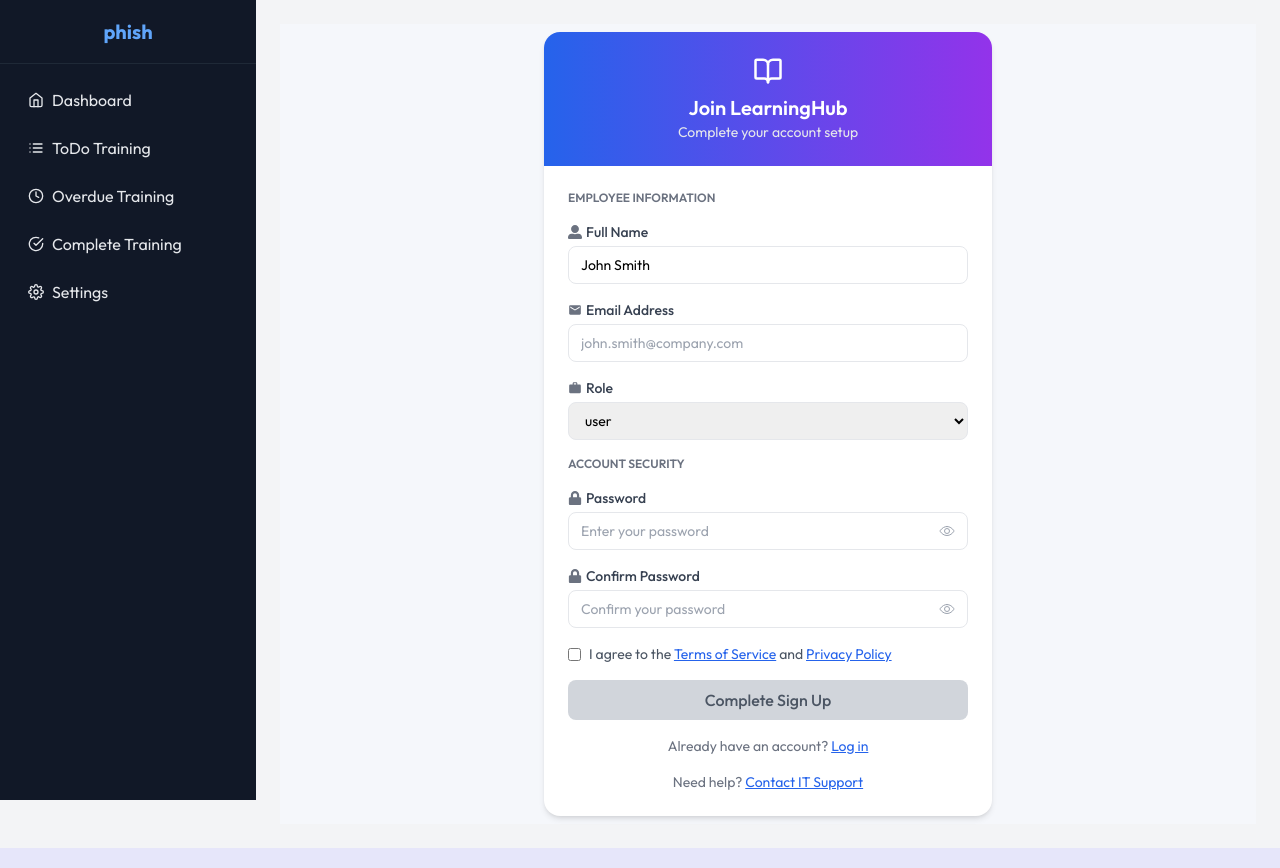
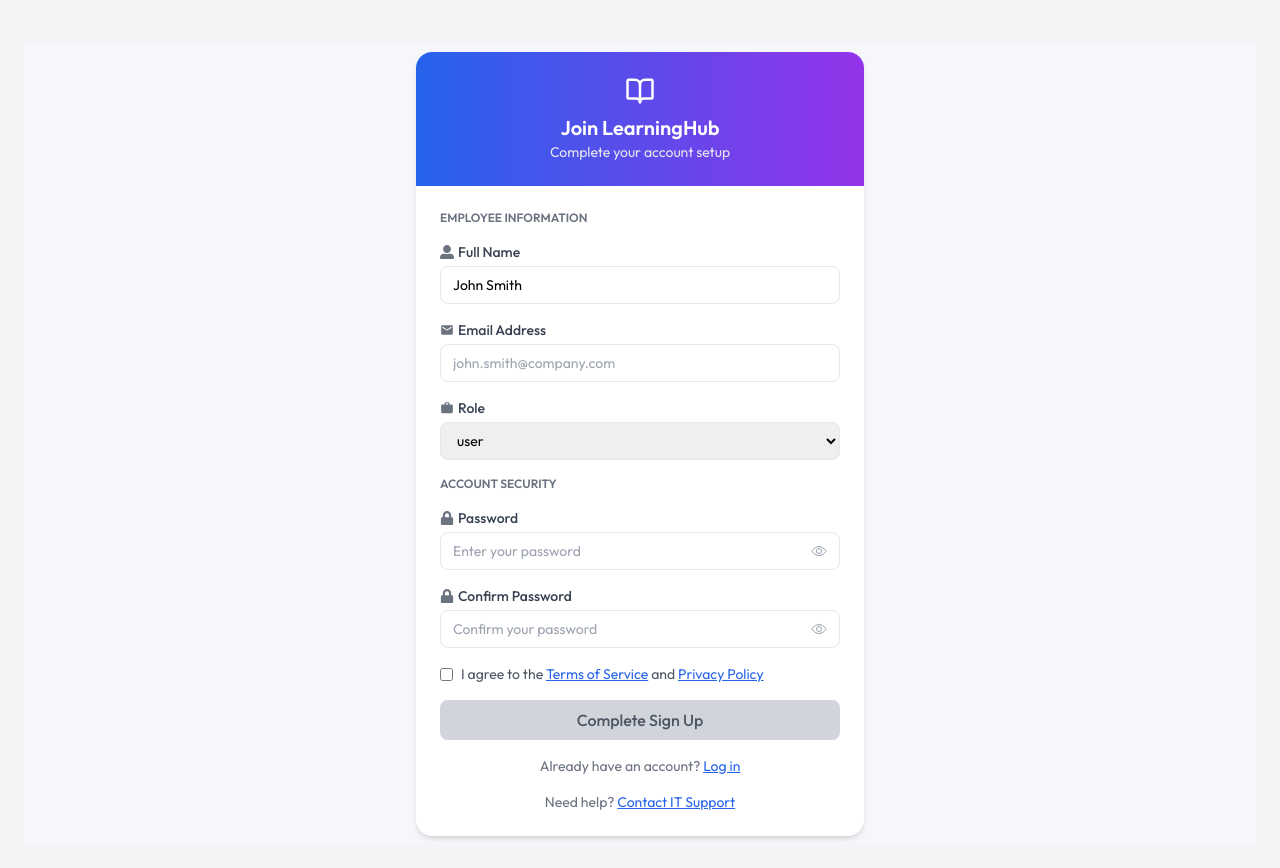
Before and after one commit to Manish-nerdmine/lms-user-portal, a React (Vite) app in the folder frontend/: page /signup in a window 1280 px wide. Built offline with nearby package versions, Linux system fonts and the light colour scheme.

Commit message:
routes fixing

```diff
--- a/frontend/src/App.jsx
+++ b/frontend/src/App.jsx
@@ -1,32 +1,60 @@
-import React from "react";
+import React, { useState, useEffect } from "react";
 import Sidebar from "./Components/Sidebar";
 import Dashboard from "./Pages/Dashboard";
 import TodoTraning from "./Pages/TodoTraning";
 import Overdue from "./Pages/Overdue";
 import Complete from "./Pages/Complete";
-import { Route, Routes } from "react-router-dom";
+import { Route, Routes, Navigate, useLocation } from "react-router-dom";
 import Setting from "./Pages/Setting";
 import Sign from "./Pages/Signup";
 import LoginPage from "./Pages/Login";
-import { ToastContainer, toast } from "react-toastify";
+import { ToastContainer } from "react-toastify";
 import "react-toastify/dist/ReactToastify.css";
 
 const App = () => {
+  // auth state
+  const [isAuthenticated, setIsAuthenticated] = useState(false);
+
+  const location = useLocation();
+
+  // check login token in localStorage
+  useEffect(() => {
+    const token = localStorage.getItem("token");
+    setIsAuthenticated(!!token);
+  }, [location]);
+
+  const hideSidebarRoutes = ["/login", "/signup"];
+  const showSidebar =
+    isAuthenticated && !hideSidebarRoutes.includes(location.pathname);
+
   return (
     <div className="flex bg-gray-100 min-h-screen">
       {/* Sidebar */}
-      <Sidebar />
+      {showSidebar && <Sidebar />}
 
       {/* Main Content */}
-      <main className="flex-1 p-6 md:mt-5 sm:mt-5 lg:mt-0 lg:ml-64">
+      <main
+        className={`flex-1 p-6 md:mt-5 sm:mt-5 ${
+          showSidebar ? "lg:mt-0 lg:ml-64" : ""
+        }`}
+      >
         <Routes>
-          <Route path="/" element={<Dashboard />} />
-          <Route path="/todo-training" element={<TodoTraning />} />
-          <Route path="/overdue" element={<Overdue />} />
-          <Route path="/complete-training" element={<Complete />} />
-          <Route path='/setting' element={<Setting />} />
+          {/* Public Routes */}
           <Route path="/signup" element={<Sign />} />
           <Route path="/login" element={<LoginPage />} />
+
+          {/* Private Routes */}
+          {isAuthenticated ? (
+            <>
+              <Route path="/" element={<Dashboard />} />
+              <Route path="/todo-training" element={<TodoTraning />} />
+              <Route path="/overdue" element={<Overdue />} />
+              <Route path="/complete-training" element={<Complete />} />
+              <Route path="/setting" element={<Setting />} />
+            </>
+          ) : (
+            <Route path="*" element={<Navigate to="/signup" replace />} />
+          )}
         </Routes>
       </main>
 
```
